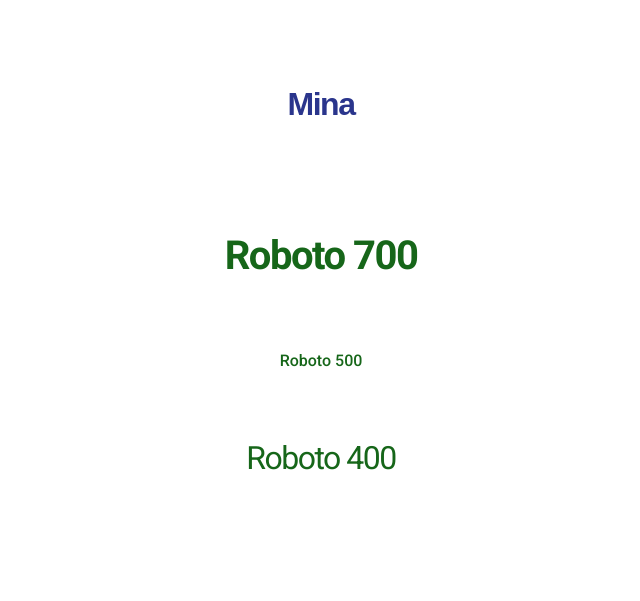
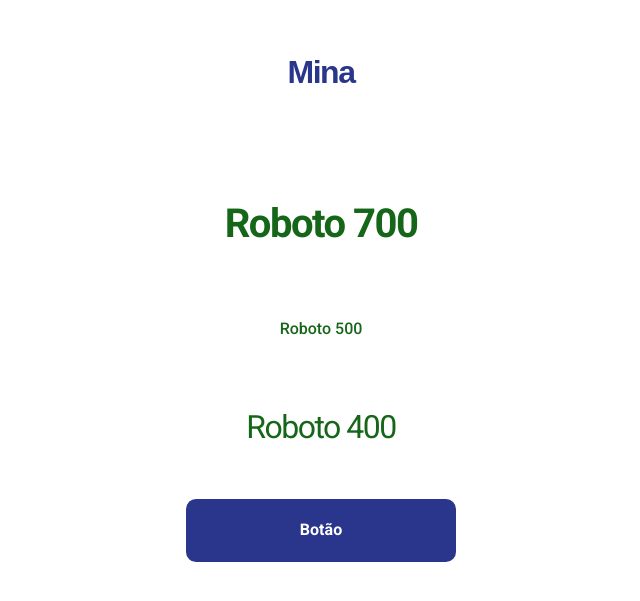
Before and after one commit to devot-academy/devot-finance-web, a Next.js app: page /login in a window 1280 px wide. Shown: the part 127-728 px from the top of the page, without its empty margins (319-959 px from the left). Built offline with nearby package versions, Linux system fonts and the light colour scheme; a web font is replaced by a local one.

Commit message:
feature/button-component

```diff
--- a/src/app/login/page.tsx
+++ b/src/app/login/page.tsx
@@ -3,6 +3,7 @@
 import React from 'react';
 import styled from 'styled-components';
 import Text from '../../components/atoms/text';
+import Button from '../../components/molecules/button';
 
 const Container = styled.div`
   display: flex;
@@ -23,11 +24,14 @@
         Roboto 700
       </Text>
       <Text type="subtitle-1" color="SECONDARY">
-       Roboto 500
+        Roboto 500
       </Text>
       <Text type="body-1" color="SECONDARY">
         Roboto 400
-      </Text>
+        </Text>
+      <Button>
+        Botão
+      </Button>
     </Container>
   );
 }
--- /dev/null
+++ b/src/components/molecules/button/index.tsx
@@ -0,0 +1,10 @@
+import React from 'react';
+import * as S from './styles';
+
+export interface IButtonProps {
+  children: React.ReactNode;
+}
+
+export default function Button({ children, ...rest }: IButtonProps) {
+  return <S.ButtonComponent {...rest}>{children}</S.ButtonComponent>;
+}
--- /dev/null
+++ b/src/components/molecules/button/styles.ts
@@ -0,0 +1,22 @@
+import styled from 'styled-components'
+import { IButtonProps } from './index'
+
+export const ButtonComponent = styled.button<IButtonProps>`
+  font-family: ${props => props.theme.FONTS.BODY};
+  font-weight: ${props => props.theme.FONTS.FONT_WEIGHTS.BOLD};
+  font-size: 16px;
+  line-height: 20px;
+  letter-spacing: 0.1px;
+  text-align: center;
+  background-color: ${props => props.theme.COLORS.PRIMARY};
+  color: ${props => props.theme.COLORS.BACKGROUND};
+  width: 270px;
+  height: 63.47px;
+  border-radius: 10px;
+  opacity: 1;
+  border: none;
+  cursor: pointer;
+  display: flex;
+  align-items: center;
+  justify-content: center;
+`
```
